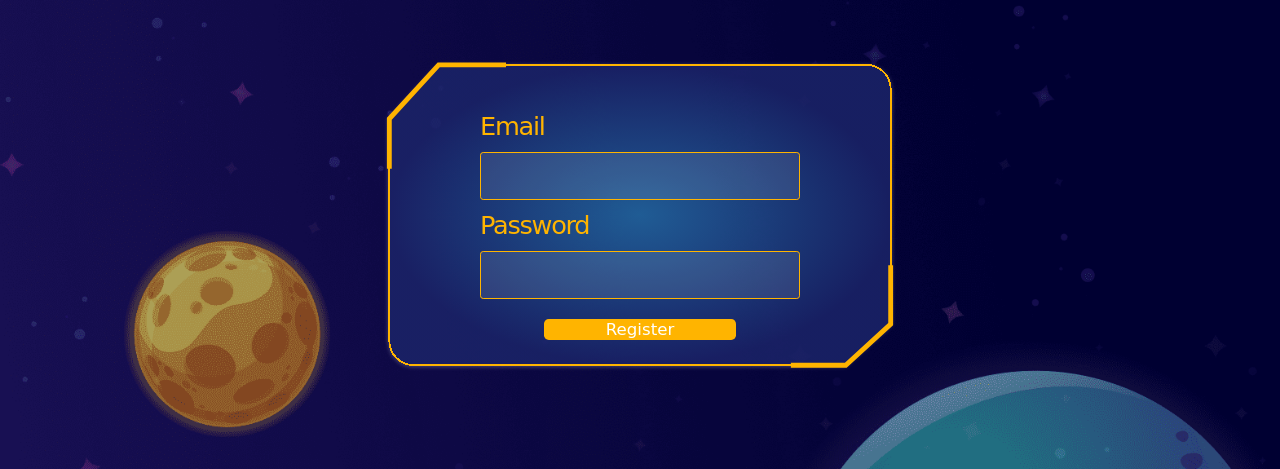
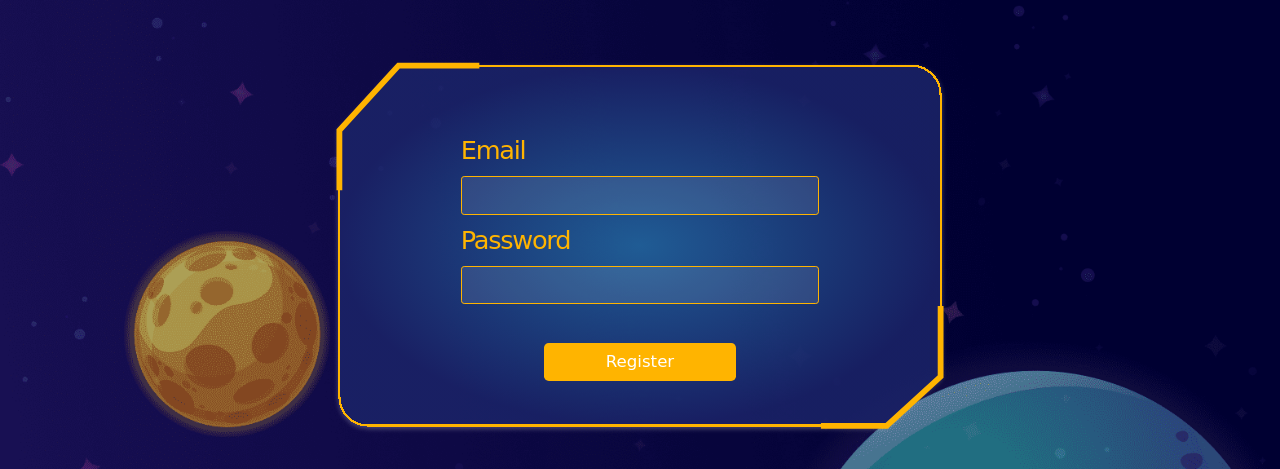
Before and after one commit to fr0sted-flake/Gambitor-Register-Page, a plain HTML site: page index.html in a window 1280 px wide. Shown: the part 331-800 px from the top of the page. Drawn offline with Linux system fonts and the light colour scheme; a web font is replaced by a local one.

Commit message:
minor changes

```diff
--- a/style.css
+++ b/style.css
@@ -104,7 +104,7 @@ body {
 
 .form-container {
   position: relative;
-  width: 40vw;
+  width: 48vw;
 }
 
 .background-img {
@@ -116,30 +116,25 @@ body {
   position: absolute;
   top: 0;
   left: 0;
-  width: 40vw;
-  height: 100%;
-
+  width: 48vw;
   display: flex;
-justify-content: center;
+  justify-content: center;
   align-items: flex-start;
 }
 
 form {
 
-  padding: 20px;
-  padding-top: 5vh;
+  padding-top: 5vw;
   display: block;
-
-
 }
 
 .title {
   margin: 1vw 0 0 0;
-  color: #FFB400;
+  color: #ffb400;
   text-align: left;
   width: 100%;
   height: 6vh;
-  font-family: "Goldman",cursive;
+  font-family: "Goldman", cursive;
   font-size: 2vw;
   font-weight: 500;
   line-height: 4vw;
@@ -148,12 +143,12 @@ form {
 }
 
 .input {
-  width: 25vw;
-  height: 5vh;
-  color: #FFB400;
-  height: 6vh;
+  width: 28vw;
+  height: 3vw;
+  color: #ffb400;
+
   font-size: 1.5vw;
-  border: 0.1rem solid #FFB400;
+  border: 0.1rem solid #ffb400;
   border-radius: 0.2rem;
   background-color: rgba(255, 255, 255, 0.1);
 }
@@ -164,9 +159,10 @@ form {
 }
 
 .submit-button {
-  margin: 1.5vw auto;
-  background-color: #FFB400;
+  margin-top: 3vw;
+  background-color: #ffb400;
   width: 15vw;
+  height: 3vw;
   color: white;
   border: none;
   border-radius: 0.3rem;
```
